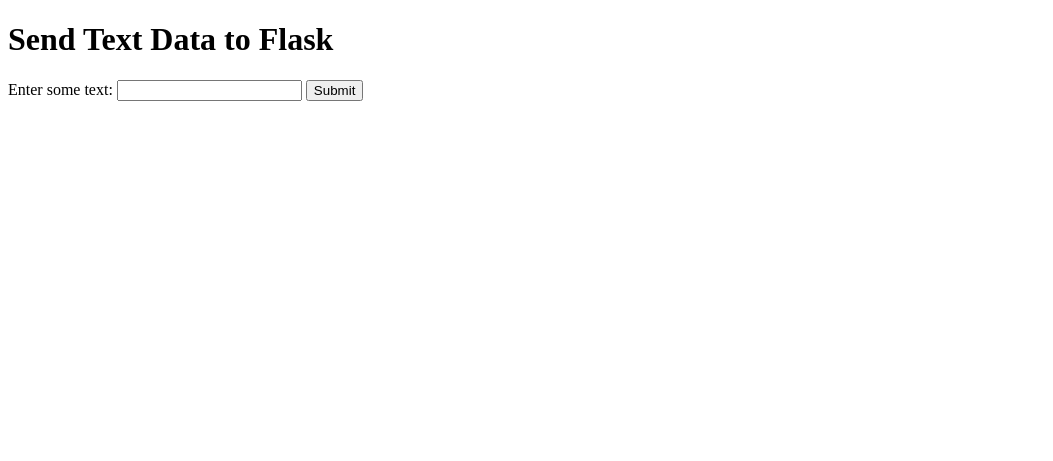
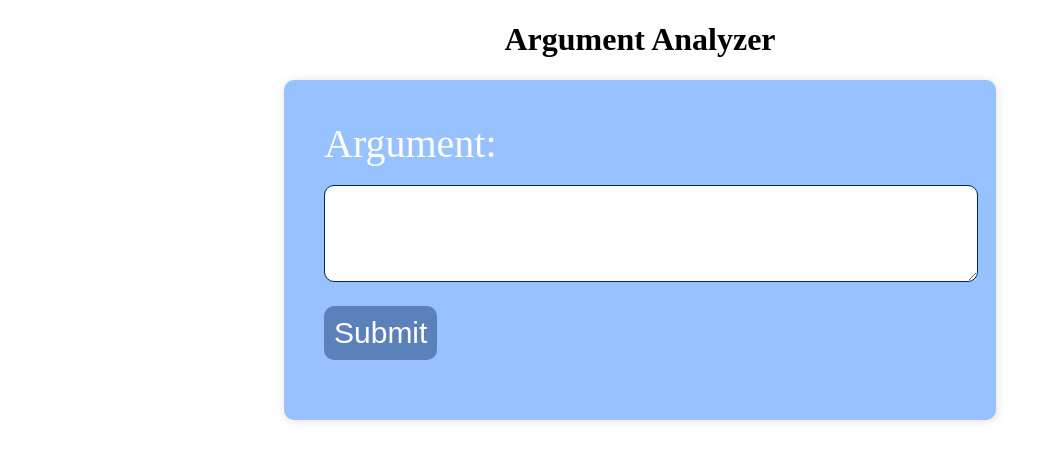
Before and after one commit to Auriel-Wish/LLM-Argument-Analyzer, a Flask app: page / in a window 1280 px wide. Shown: the top 461 px of the page, without its empty margins (0-1053 px from the left). Run offline with Flask 3, Linux system fonts and the light colour scheme.

Commit message:
Part 2 complete: User interface created, styled, and integrated with flask API

```diff
--- a/Part 2/backend.py
+++ b/Part 2/backend.py
@@ -1,24 +1,24 @@
-# flask_app.py
+# Auriel Wish
+# Trial Project: Summer 2024 Internship
+#
+# backend.py
+# ----------------------------------------------------------------
 from flask import Flask, request, jsonify, render_template
 from funcs import eval_argument
 
-# Create a Flask application
 app = Flask(__name__)
 
-# Route to serve the frontend page with the textbox
+# Initial webpage
 @app.route("/")
 def index():
     return render_template("index.html")
 
-# Endpoint to receive text data from the frontend
-@app.route("/submit", methods=["POST"])
-def submit():
-    # Get the text data from the POST request
-    user_text = request.form["user_text"]
+# Get the argument and return its evaluation
+@app.route("/get_analysis", methods=["POST"])
+def get_analysis():
+    user_argument = request.form["user_argument"]
+    return jsonify(eval_argument(user_argument))
 
-    # Process the text data (example: simply return it back)
-    return jsonify(eval_argument(user_text))
-
-# Run the Flask app
+# Run application
 if __name__ == "__main__":
     app.run()
--- a/Part 2/funcs.py
+++ b/Part 2/funcs.py
@@ -1,5 +1,7 @@
 # Auriel Wish
 # Trial Project: Summer 2024 Internship
+#
+# funcs.py
 # ----------------------------------------------------------------
 from transformers import pipeline
 
@@ -7,6 +9,7 @@ def eval_argument(arg):
     pipe = pipeline("text-classification", model="chkla/roberta-argument")
 
     # run argument through the model
+    # invert the score if NON_ARGUMENT value is greater than ARGUMENT value
     result = pipe(arg)
     if (result[0])['label'] == 'NON-ARGUMENT':
         (result[0])['score'] = 1 - (result[0])['score']
--- a/Part 2/templates/index.html
+++ b/Part 2/templates/index.html
@@ -1,52 +1,110 @@
+<!--
+  -- Auriel Wish
+  -- Trial Project: Summer 2024 Internship
+  --
+  -- index.html
+-->
 <!DOCTYPE html>
 <html lang="en">
 <head>
     <meta charset="UTF-8">
-    <title>Flask Textbox Example</title>
+    <title>Trial Project</title>
+    <style>
+        html {
+            margin: 0;
+        }
+
+        h1 {
+            text-align: center;
+        }
+
+        div {
+            margin-right: auto;
+            margin-left: auto;
+            padding: 40px;
+            border-radius: 10px;
+            background-color: rgb(152, 193, 255);
+            width: 50%;
+            color: white;
+            box-shadow: 1px 1px 10px rgba(211, 211, 211, 0.701);
+        }
+
+
+        label {
+            font-size: 40px;
+        }
+
+        textarea {
+            border: 1px solid rgb(0, 36, 91);
+            border-radius: 10px;
+            width: 100%;
+            padding: 10px;
+        }
+
+        button {
+            background-color: rgb(91, 129, 187);
+            border-radius: 10px;
+            transition: 0.15s;
+            border: none;
+            cursor: pointer;
+            margin-top: 20px;
+            font-size: 30px;
+            padding: 10px;
+            color: white;
+        }
+
+        button:hover {
+            background-color: rgb(0, 36, 91);
+        }
+    </style>
 </head>
 <body>
-    <h1>Send Text Data to Flask</h1>
+    <h1>Argument Analyzer</h1>
 
-    <!-- Form with a textbox and a submit button -->
-    <form id="text-form">
-        <label for="user_text">Enter some text:</label>
-        <input type="text" id="user_text" name="user_text" required>
-        <button type="submit">Submit</button>
-    </form>
+    <div>
+        <form id="arg_form">
+            <label for="user_argument">Argument:</label>
+            <br><br>
+            <textarea id="user_argument" rows="5" required></textarea>
+            <br>
+            <button type="submit">Submit</button>
+        </form>
 
-    <h2 id="output"></h2>
-    <p id="qualitative"></p>
+        <h2 id="output"></h2>
+        <p id="qualitative"></p>
+    </div>
 
-    <!-- JavaScript to handle form submission -->
     <script>
-        const argument_quality = {0:"Not an argument", 20:"Poor", 40:"Okay", 60:"Good", 80:"Great", 100:"Excellent"};
+        const argument_quality = {0:"Bad", 20:"Poor", 40:"Okay", 60:"Good", 80:"Great", 100:"Excellent"};
 
-        function round(number, increment, offset) {
-            return Math.ceil((number - offset) / increment ) * increment + offset;
+        function round_to_nearest_20(number, increment) {
+            return Math.round(number / increment) * increment;
         }
 
-        document.getElementById("text-form").addEventListener("submit", function(event) {
-            event.preventDefault();  // Prevent form from refreshing the page
+        document.getElementById("arg_form").addEventListener("submit", function(e) {
+            e.preventDefault();
+            document.getElementById("output").innerHTML = "Analyzing...";
+            document.getElementById("qualitative").innerHTML = "";
 
             // Get the text from the textbox
-            const userText = document.getElementById("user_text").value;
+            const user_argument = document.getElementById("user_argument").value;
 
-            // Send a POST request to the Flask backend
-            fetch("/submit", {
+            // Send POST request to the backend
+            fetch("/get_analysis", {
                 method: "POST",
                 headers: {
                     "Content-Type": "application/x-www-form-urlencoded"
                 },
-                body: `user_text=${encodeURIComponent(userText)}`
+                body: `user_argument=${encodeURIComponent(user_argument)}`
             })
             .then(response => response.json())
             .then(data => {
                 document.getElementById("output").innerHTML = "Argument Score: " + data;
-                document.getElementById("qualitative").innerHTML = "This argument is: " + argument_quality[round(data * 100, 20, 0)];
-                console.log("Response from Flask:", data);
+                document.getElementById("qualitative").innerHTML = "This argument is: " + argument_quality[round_to_nearest_20(data * 100, 20)];
             })
             .catch(error => {
                 console.error("Error:", error);
+                document.getElementById("output").innerHTML = "Error: " + error;
             });
         });
     </script>
```
Also changed, not shown: 2 other files.
